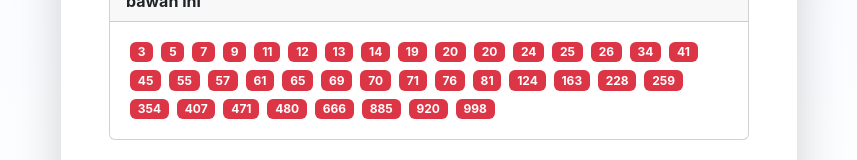
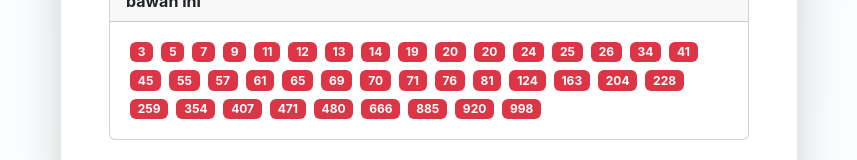
Before and after one commit to rkhaidir/owt-registration, a React (Vite) app: page / in a window 1280 px wide. Shown: the part 1283-1443 px from the top of the page, without its empty margins (211-1068 px from the left). Built offline with nearby package versions, Linux system fonts and the light colour scheme; no server answers.

Commit message:
Add badge with value '204' to RegistrationForm
Added a new badge with the value '204' to the registration form.

```diff
--- a/src/components/RegistrationForm.jsx
+++ b/src/components/RegistrationForm.jsx
@@ -113,6 +113,7 @@ export default function RegistrationForm({
               <span className="badge text-bg-danger m-1">81</span>
               <span className="badge text-bg-danger m-1">124</span>
               <span className="badge text-bg-danger m-1">163</span>
+              <span className="badge text-bg-danger m-1">204</span>
               <span className="badge text-bg-danger m-1">228</span>
               <span className="badge text-bg-danger m-1">259</span>
               <span className="badge text-bg-danger m-1">354</span>
```
